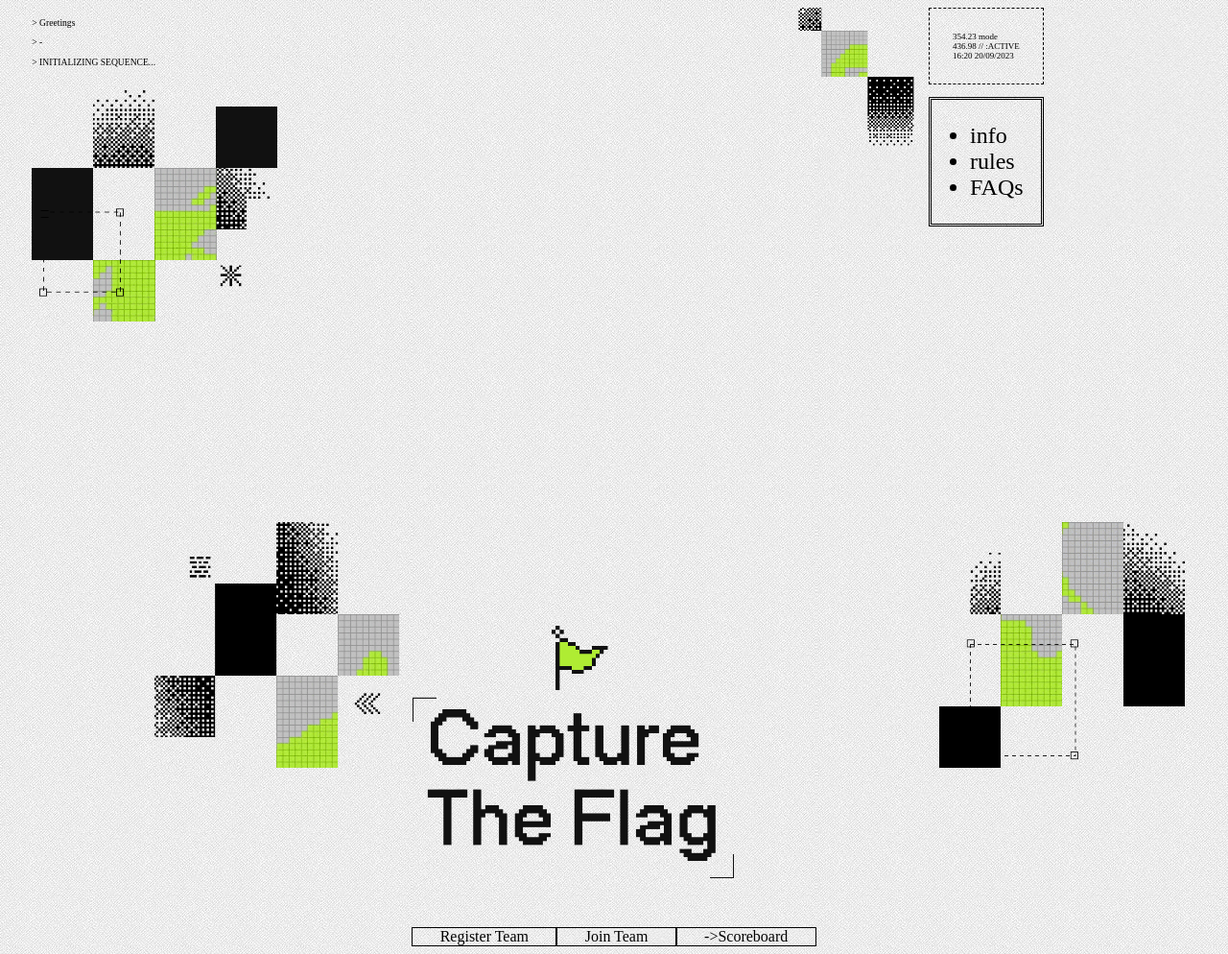
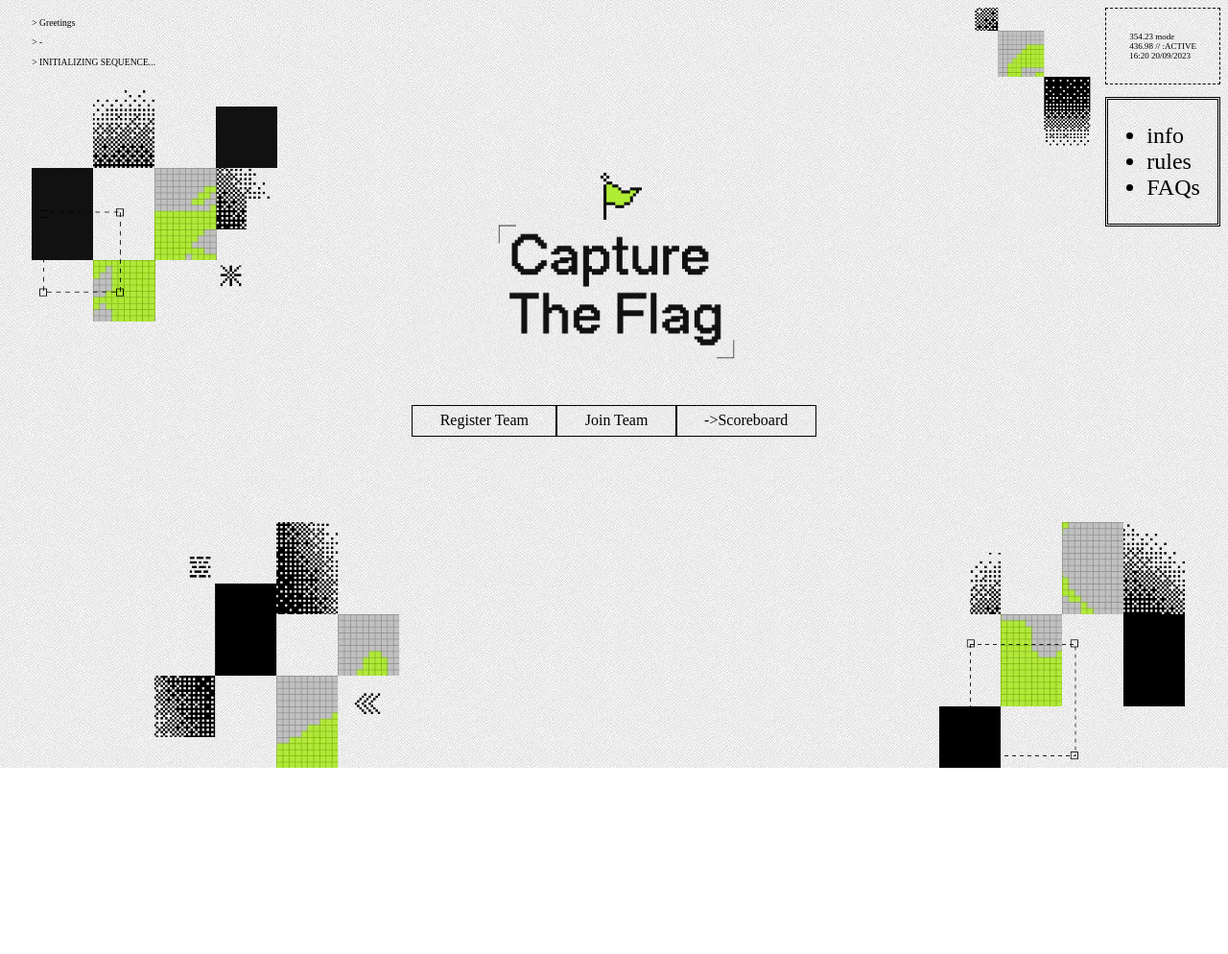
Before and after one commit to adavilalith/project_ctf_google_clone, a plain HTML site: page index.html in a window 1280 px wide. Shown: the whole page at 96% size. After the commit the page ends 800 px from the top, so only its background shows below. Drawn offline with Linux system fonts and the light colour scheme; a web font is replaced by a local one.

Commit message:
Update style.css
fixing right flexbox and center logo alignment

```diff
--- a/style.css
+++ b/style.css
@@ -16,11 +16,13 @@
     font-size: 1.2vh;
 }
 #logo{
+    padding-left:7vw;
     width:80%;
-    margin-top:80vh;
+    margin-top:40%;
     margin-bottom:5vh
 }
 #right-1row{
+    float:right;
     display:flex;
     flex-wrap:wrap;
 }
@@ -77,4 +79,6 @@ nav{
     font-size:2vh;
     border-style: solid;
     border-width: 1.5px;
+    padding:0.5vw;
+
 }
```
